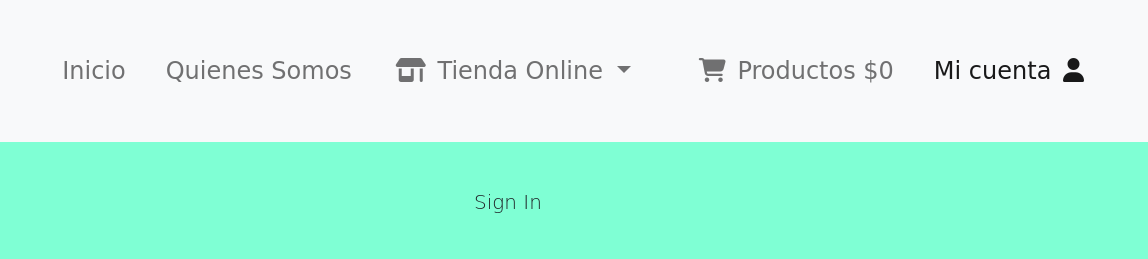
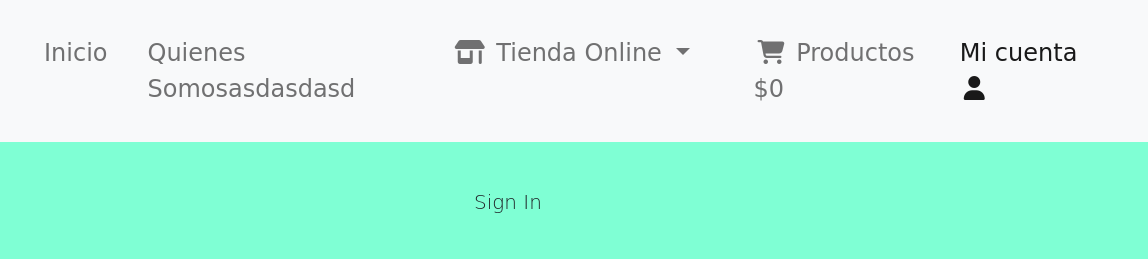
Before and after one commit to crtati/PruebaFrGz, a plain HTML site: page cuenta.html in a window 1280 px wide. Shown: the top 259 px of the page, 132-1280 px from the left. Drawn offline with nearby package versions, Linux system fonts and the light colour scheme; a web font is replaced by a local one.

Commit message:
probando commit

```diff
--- a/cuenta.html
+++ b/cuenta.html
@@ -49,7 +49,7 @@
             </li>
 
             <li class="nav-item">
-              <a class="nav-link" href="quienesSomos.html">Quienes Somos</a>
+              <a class="nav-link" href="quienesSomos.html">Quienes Somosasdasdasd</a>
             </li>
 
             <li class="nav-item dropdown mx-4 fs-4">
```
